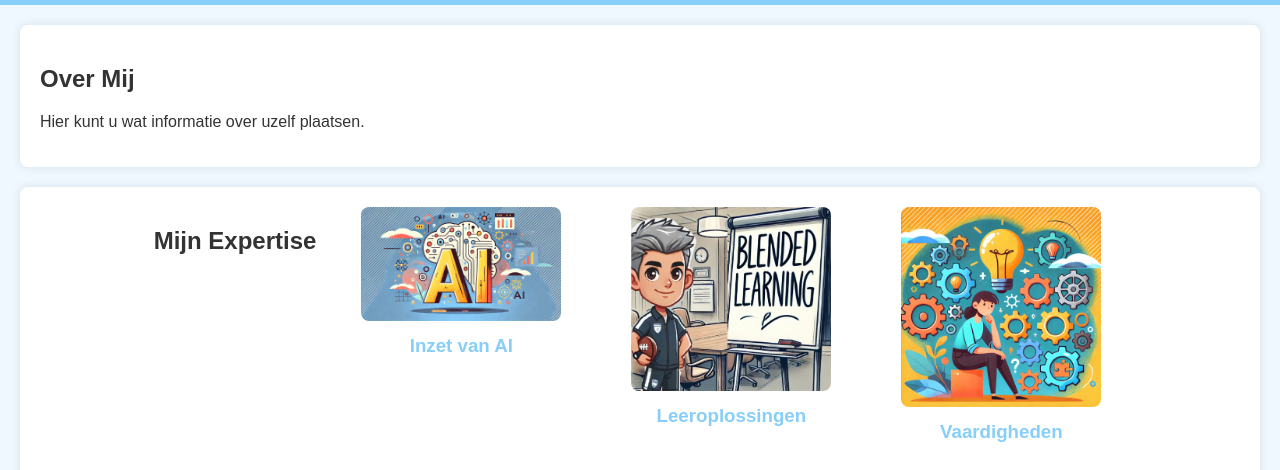
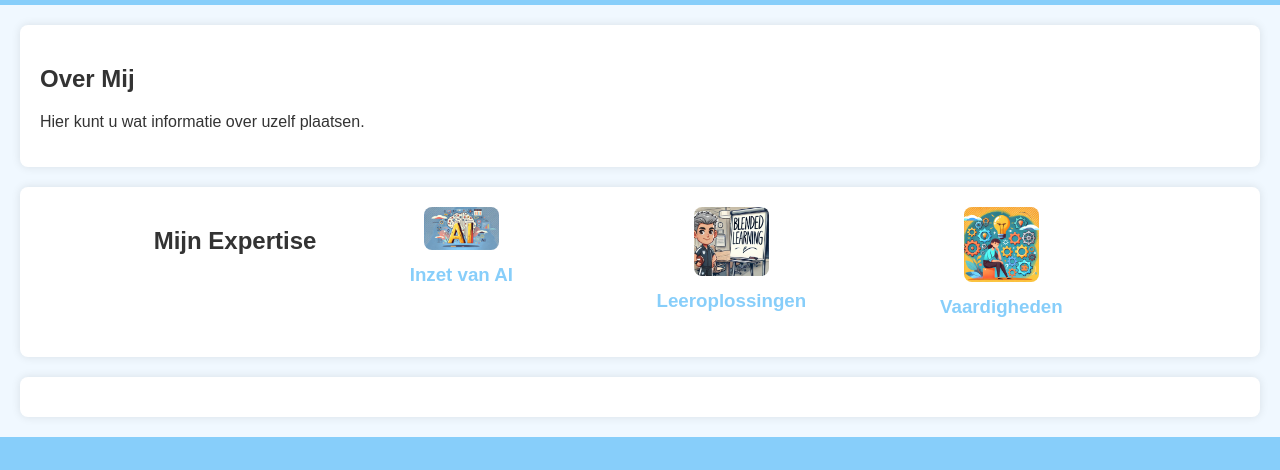
Before and after one commit to JJ23AI/JJ23AI, a plain HTML site: page index.html in a window 1280 px wide. Shown: the part 72-542 px from the top of the page. Drawn offline with Linux system fonts and the light colour scheme.

Commit message:
Update styles.css

```diff
--- a/styles.css
+++ b/styles.css
@@ -38,7 +38,7 @@ section {
 }
 
 .choice img {
-    width: 80%; /* Verkleint de afbeelding tot 80% van de blokbreedte */
+    width: 30%; /* Verkleint de afbeelding tot 80% van de blokbreedte */
     height: auto;
     border-radius: 8px;
 }
```
